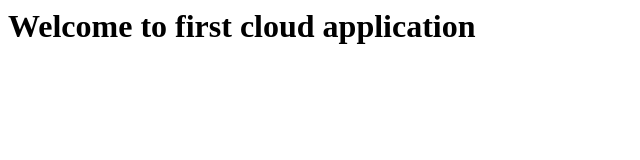
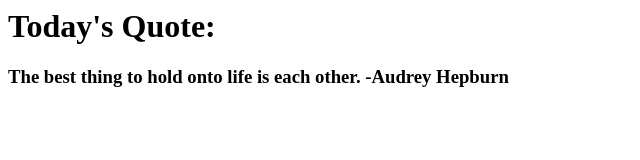
Before and after one commit to AbhilashDawar/myFirstApp, a website: page index.html in a window 1280 px wide. Shown: the whole page, without its empty margins (0-640 px from the left). Drawn offline with Linux system fonts and the light colour scheme.

Commit message:
Quote Generation added.

```diff
--- a/app.js
+++ b/app.js
@@ -4,7 +4,6 @@
 
 //routes
 app.get("/", function(req, res) {
-	console.log("Default route rendered");
 	res.sendFile(__dirname + "/index.html");
 });
 
--- a/index.html
+++ b/index.html
@@ -1 +1,18 @@
-<h1>Welcome to first cloud application</h1>
+<h1>Today's Quote:</h1>
+<h3 id="quote"></h3>
+<script>
+    var quotes = [
+        "An investment in knowledge pays best interest. -Benjamin Franklin",
+        "The best thing to hold onto life is each other. -Audrey Hepburn",
+        "The best way to find yourself is to lose yourself in service of others. -Mahatma Gandhi",
+        "Stay Hungry, Stay Foolish. -Steve Jobs",
+        "The best way to pay for a lovely moment is to enjoy it. -Richard Bach",
+        "Design is not just what it looks like and feels like. Design is how it works. -Steve Jobs"
+    ]
+    function getQuote() {
+        var index = Math.ceil(Math.random() * quotes.length);
+        return quotes[index];
+    }
+    document.getElementById("quote").innerHTML = getQuote();
+
+</script>
```
